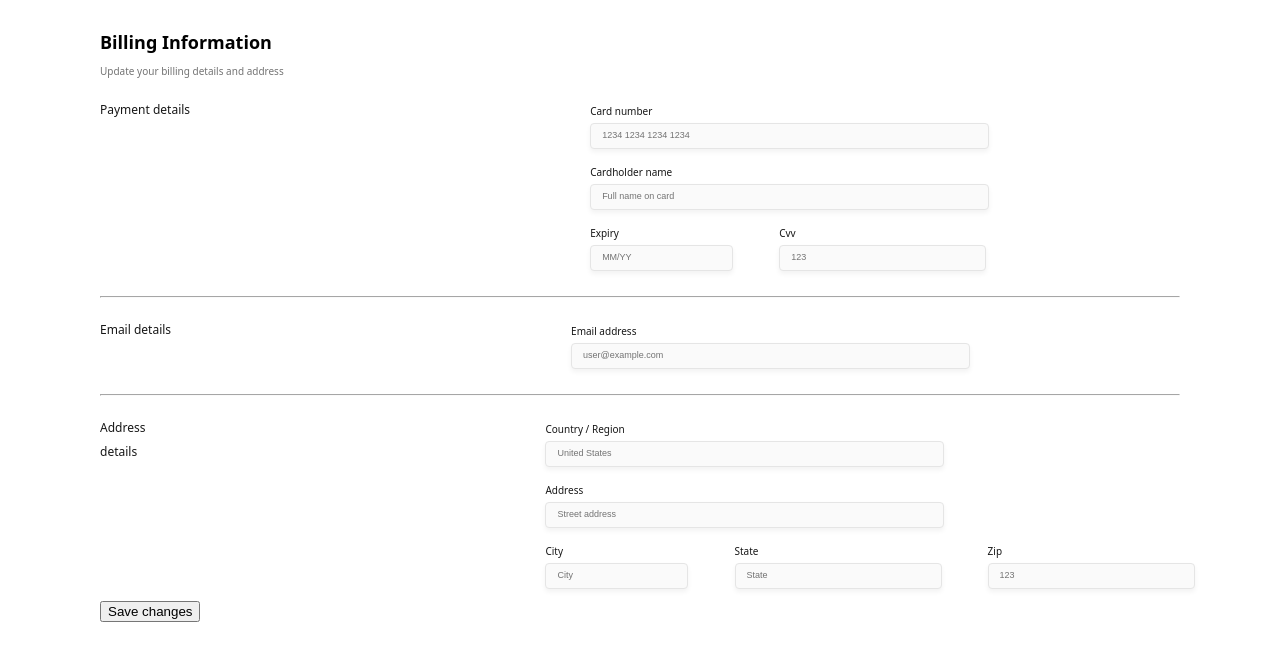
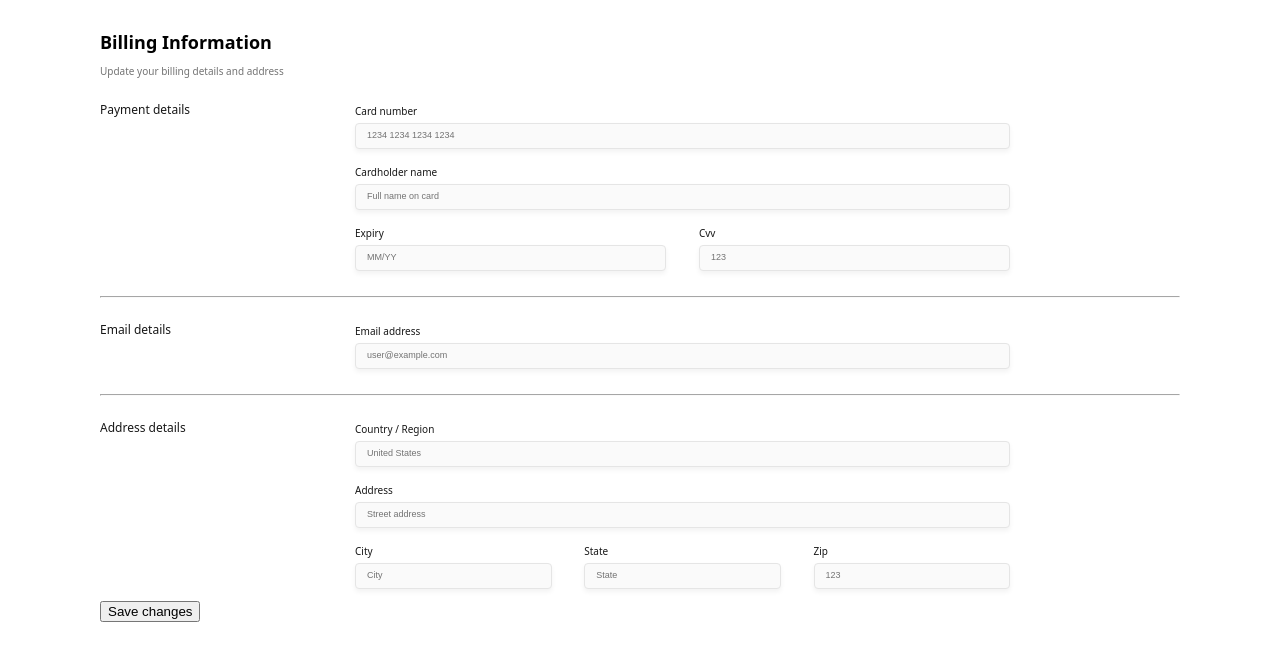
Before and after one commit to ShahriarSaleque/billingSection, a React (Create React App) app: page / in a window 1280 px wide. Shown: the top 660 px of the page. Built offline with nearby package versions, Linux system fonts and the light colour scheme.

Commit message:
fix styling

```diff
--- a/src/components/ComponentStyling.module.scss
+++ b/src/components/ComponentStyling.module.scss
@@ -1,7 +1,8 @@
 .container {
   display: flex;
   margin-top: 20px;
-  gap: 400px;
+  width: 910px;
+  justify-content: space-between;
 }
 
 .header {
@@ -25,7 +26,7 @@
     font-size: 9px;
     background-color: #fafafa;
     border: 1px solid #e5e5e5;
-    width: 30vw;
+    width: 50vw;
     height: 20px;
     border-radius: 4px;
     box-shadow: 0 3px 5px rgba(0, 0, 0, 0.05);
@@ -45,17 +46,14 @@
 
 .expiry-cvv-container {
   display: flex;
-  gap: 3.6vw;
+  gap: 5%;
+  justify-content: space-between;
 
-  .expiry-input {
-    input {
-      width: 10vw !important;
-    }
+  .input-component {
+    flex: 2;
   }
 
-  .cvv-input {
-    input {
-      width: 15vw !important;
-    }
+  input {
+    width: -webkit-fill-available;
   }
 }
```
